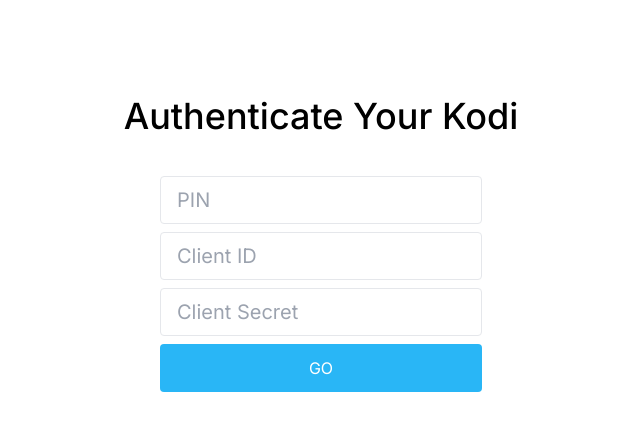
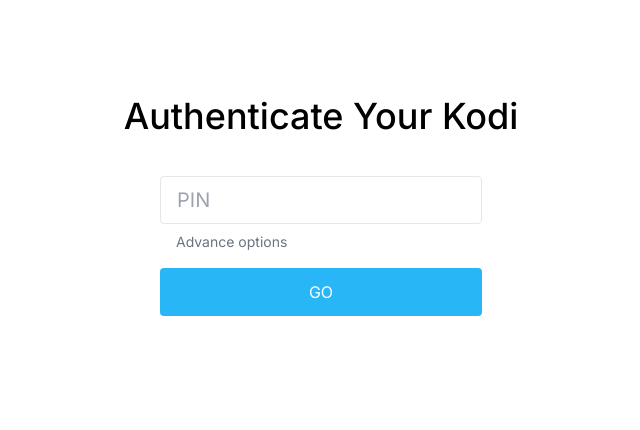
Before and after one commit to aldacco/drive-login, a Next.js app: page / in a window 1280 px wide. Shown: the top 430 px of the page, without its empty margins (319-959 px from the left). Built offline with nearby package versions, Linux system fonts and the light colour scheme.

Commit message:
advance options

```diff
--- a/src/app/callback/route.ts
+++ b/src/app/callback/route.ts
@@ -10,9 +10,9 @@
     const scope = searchParams.get("scope") as string
 
     const { data: token } = await axios.post<Token>("https://oauth2.googleapis.com/token", {
-        client_id: clientId,
+        client_id: clientId ?? process.env.NEXT_PUBLIC_GOOGLE_CLIENT_ID as string,
         redirect_uri: `${process.env.NEXT_PUBLIC_CLIENT_URL}/callback`,
-        client_secret: clientSecret,
+        client_secret: clientSecret ?? process.env.GOOGLE_CLIENT_SECRET as string,
         grant_type: "authorization_code",
         code,
         scope,
--- a/src/app/page.tsx
+++ b/src/app/page.tsx
@@ -36,12 +36,14 @@
   const isIdle = status === FETCH_STATUS.IDLE
   const isLoading = status === FETCH_STATUS.LOADING
   const isError = status === FETCH_STATUS.ERROR
+  const [showAdvance, setShowAdvance] = useState<boolean>(false)
 
   return (
     <main className="flex min-h-screen flex-col items-center gap-10 p-24">
       <h1 className="text-4xl font-medium">Authenticate Your Kodi</h1>
       <form onSubmit={handleAuth}>
-        <div className="grid   gap-2">
+        <div className="grid gap-4">
+          <div className="grid gap-1">
             <input
               className="h-12 rounded px-4 border text-xl"
               placeholder="PIN"
@@ -50,6 +52,20 @@
                 setPin(e.target.value)
               }}
             />
+            <span className="font-bold text-sm text-red-500 px-4">
+              {
+                isError && "Invalid PIN"
+              }
+            </span>
+            <span
+              onClick={() => setShowAdvance(!showAdvance)}
+              className="text-sm text-gray-500 px-4 cursor-pointer"
+            >
+              Advance options
+            </span>
+          </div>
+          {showAdvance && (
+            <div className="grid gap-1">
               <input
                 className="h-12 rounded px-4 border text-xl"
                 placeholder="Client ID"
@@ -66,7 +82,8 @@
                   setClientSecret(e.target.value)
                 }}
               />
-
+            </div>
+          )}
           <button
             className="flex items-center justify-center h-12 p-4 bg-[#29B6F6] rounded disabled:bg-gray-200"
             type="submit"
@@ -77,11 +94,7 @@
             </span>
           </button>
         </div>
-        <span className="font-bold text-sm text-red-500 p-4">
-          {
-            isError && "Invalid PIN"
-          }
-        </span>
+
       </form>
     </main>
   );
--- a/src/utils/auth.ts
+++ b/src/utils/auth.ts
@@ -1,12 +1,12 @@
-export function getGoogleAuthUrl(pin: string, clientId:string, clientSecret:string) {
-    const client_id = `client_id=${clientId}`
-    const redirect_uri = `redirect_uri=${process.env.NEXT_PUBLIC_CLIENT_URL}/callback`
-    const state = `state=${pin}|${clientId}|${clientSecret}`
-    const response_type = `response_type=code`
-    const scope = `scope=https://www.googleapis.com/auth/drive.readonly https://www.googleapis.com/auth/drive.photos.readonly https://www.googleapis.com/auth/photoslibrary.readonly profile`
-    const access_type = `access_type=offline`
-    const prompt = `prompt=consent`
+export function getGoogleAuthUrl(pin: string, clientId?: string, clientSecret?: string) {
+    const params = new URLSearchParams()
+    params.append("client_id", clientId ?? process.env.NEXT_PUBLIC_GOOGLE_CLIENT_ID as string)
+    params.append("redirect_uri", `${process.env.NEXT_PUBLIC_CLIENT_URL}/callback`)
+    params.append("state", `${pin}|${clientId}|${clientSecret}`)
+    params.append("response_type", "code")
+    params.append("scope", "https://www.googleapis.com/auth/drive.readonly https://www.googleapis.com/auth/drive.photos.readonly https://www.googleapis.com/auth/photoslibrary.readonly profile")
+    params.append("access_type", "offline")
+    params.append("prompt", "consent")
 
-    const url = `https://accounts.google.com/o/oauth2/v2/auth?${client_id}&${redirect_uri}&${state}&${response_type}&${scope}&${access_type}&${prompt}`
-    return url
+    return `https://accounts.google.com/o/oauth2/v2/auth?${params.toString()}`
 }
```
Lines whose indentation alone changed are shown as unchanged.
